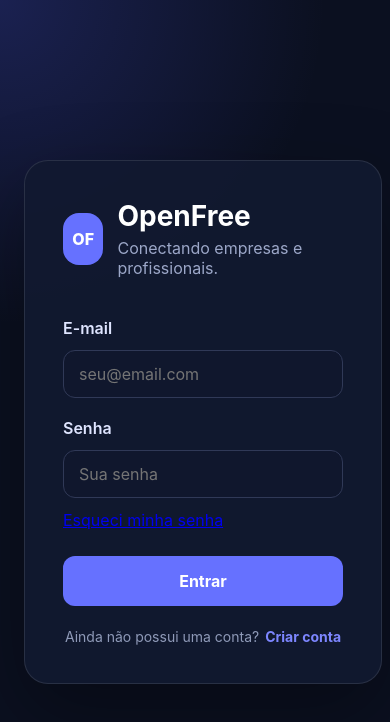
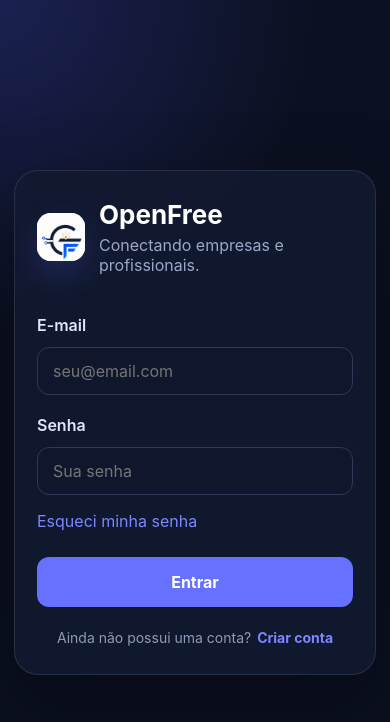
Before and after one commit to murillogfg/openfree-front, an Angular app: page /login in a window 390 px wide. Shown: the top 722 px of the page. Built offline with nearby package versions, Linux system fonts and the light colour scheme.

Commit message:
feat: adiciona branding da Genova Forge

```diff
--- a/src/app/pages/login/login.css
+++ b/src/app/pages/login/login.css
@@ -3,11 +3,15 @@
   min-height: 100vh;
 }
 
+
 .login-page {
   min-height: 100vh;
+
   display: grid;
   place-items: center;
+
   padding: 24px;
+
   background:
     radial-gradient(
       circle at top left,
@@ -17,128 +21,262 @@
     #0b1020;
 }
 
+
 .login-card {
   width: min(100%, 430px);
+
   padding: 38px;
-  border: 1px solid rgba(255, 255, 255, 0.1);
+
+  border:
+    1px solid
+    rgba(255, 255, 255, 0.1);
+
   border-radius: 24px;
-  background: rgba(18, 25, 48, 0.92);
-  box-shadow: 0 30px 80px rgba(0, 0, 0, 0.35);
+
+  background:
+    rgba(18, 25, 48, 0.92);
+
+  box-shadow:
+    0 30px 80px
+    rgba(0, 0, 0, 0.35);
 }
+
 
 .brand {
   display: flex;
   align-items: center;
+
   gap: 14px;
+
   margin-bottom: 32px;
 }
 
+
 .brand-mark {
+  width: 52px;
+  height: 52px;
+
   display: grid;
   place-items: center;
-  width: 52px;
-  height: 52px;
+
+  flex: 0 0 52px;
+
+  overflow: hidden;
+
   border-radius: 16px;
-  background: #6671ff;
-  color: #ffffff;
-  font-weight: 800;
+
+  background: #ffffff;
+
+  box-shadow:
+    0 12px 30px
+    rgba(81, 92, 232, 0.24);
 }
+
+
+.brand-mark img {
+  display: block;
+
+  width: 100%;
+  height: 100%;
+
+  object-fit: cover;
+}
+
 
 h1 {
   margin: 0;
+
   color: #ffffff;
+
   font-size: 28px;
 }
 
+
 p {
   margin: 5px 0 0;
+
   color: #9ca7c8;
 }
 
+
 form {
   display: grid;
+
   gap: 12px;
 }
 
+
 label {
   margin-top: 8px;
+
   color: #dfe5ff;
+
   font-weight: 600;
 }
 
+
 input {
   min-height: 48px;
+
   padding: 0 15px;
-  border: 1px solid #303957;
+
+  border:
+    1px solid
+    #303957;
+
   border-radius: 12px;
+
   outline: none;
+
   background: #10172d;
+
   color: #ffffff;
 }
 
+
 input:focus {
   border-color: #7580ff;
-  box-shadow: 0 0 0 3px rgba(117, 128, 255, 0.15);
+
+  box-shadow:
+    0 0 0 3px
+    rgba(117, 128, 255, 0.15);
 }
+
 
 small {
   color: #ff9b9b;
 }
 
+
+.forgot-password-link {
+  margin-top: 4px;
+}
+
+
+.forgot-password-link a {
+  color: #7d86ff;
+
+  text-decoration: none;
+}
+
+
+.forgot-password-link a:hover {
+  color: #a5abff;
+
+  text-decoration: underline;
+}
+
+
 .error-message {
   padding: 12px;
+
   margin-top: 6px;
+
   border-radius: 10px;
-  background: rgba(255, 82, 82, 0.12);
+
+  background:
+    rgba(255, 82, 82, 0.12);
+
   color: #ffaaaa;
 }
 
+
 button {
   min-height: 50px;
+
   margin-top: 14px;
+
   border: 0;
+
   border-radius: 12px;
+
   background: #6671ff;
+
   color: #ffffff;
+
   font-size: 16px;
   font-weight: 700;
+
   cursor: pointer;
 }
 
+
 button:disabled {
   opacity: 0.65;
+
   cursor: not-allowed;
 }
+
+
 .register-link {
   position: relative;
+
   z-index: 10;
 
   display: flex;
+
   justify-content: center;
   align-items: center;
+
   gap: 6px;
 
   margin-top: 22px;
 
   color: #8f9ab8;
+
   font-size: 14px;
 
   pointer-events: auto;
 }
 
+
 .register-link a {
   position: relative;
+
   z-index: 11;
 
   color: #7d86ff;
+
   font-weight: 700;
+
   text-decoration: none;
 
   cursor: pointer;
   pointer-events: auto;
 }
 
+
 .register-link a:hover {
   color: #a5abff;
+
   text-decoration: underline;
 }
+
+
+@media (max-width: 520px) {
+
+  .login-page {
+    padding: 14px;
+  }
+
+
+  .login-card {
+    padding: 28px 22px;
+  }
+
+
+  .brand-mark {
+    width: 48px;
+    height: 48px;
+
+    flex-basis: 48px;
+
+    border-radius: 14px;
+  }
+
+
+  h1 {
+    font-size: 26px;
+  }
+
+}
--- a/src/app/pages/login/login.html
+++ b/src/app/pages/login/login.html
@@ -5,18 +5,30 @@
     <div class="brand">
 
       <span class="brand-mark">
-        OF
+
+        <img
+          src="/brand/genova-mark.png"
+          alt="Genova Forge"
+          width="52"
+          height="52"
+        >
+
       </span>
 
       <div>
-        <h1>OpenFree</h1>
+
+        <h1>
+          OpenFree
+        </h1>
 
         <p>
           Conectando empresas e profissionais.
         </p>
+
       </div>
 
     </div>
+
 
     <form
       [formGroup]="loginForm"
@@ -24,6 +36,7 @@
     >
 
       <!-- E-MAIL -->
+
       <label for="email">
         E-mail
       </label>
@@ -34,6 +47,7 @@
         formControlName="email"
         placeholder="seu@email.com"
       />
+
 
       <small
         *ngIf="
@@ -46,6 +60,7 @@
 
 
       <!-- SENHA -->
+
       <label for="senha">
         Senha
       </label>
@@ -56,6 +71,7 @@
         formControlName="senha"
         placeholder="Sua senha"
       />
+
 
       <small
         *ngIf="
@@ -68,14 +84,18 @@
 
 
       <!-- RECUPERAÇÃO DE SENHA -->
+
       <div class="forgot-password-link">
+
         <a routerLink="/forgot-password">
           Esqueci minha senha
         </a>
+
       </div>
 
 
       <!-- ERRO DE LOGIN -->
+
       <div
         class="error-message"
         *ngIf="errorMessage"
@@ -85,6 +105,7 @@
 
 
       <!-- LOGIN -->
+
       <button
         type="submit"
         [disabled]="loading"
@@ -100,6 +121,7 @@
 
 
     <!-- CADASTRO -->
+
     <div class="register-link">
 
       <span>
```
